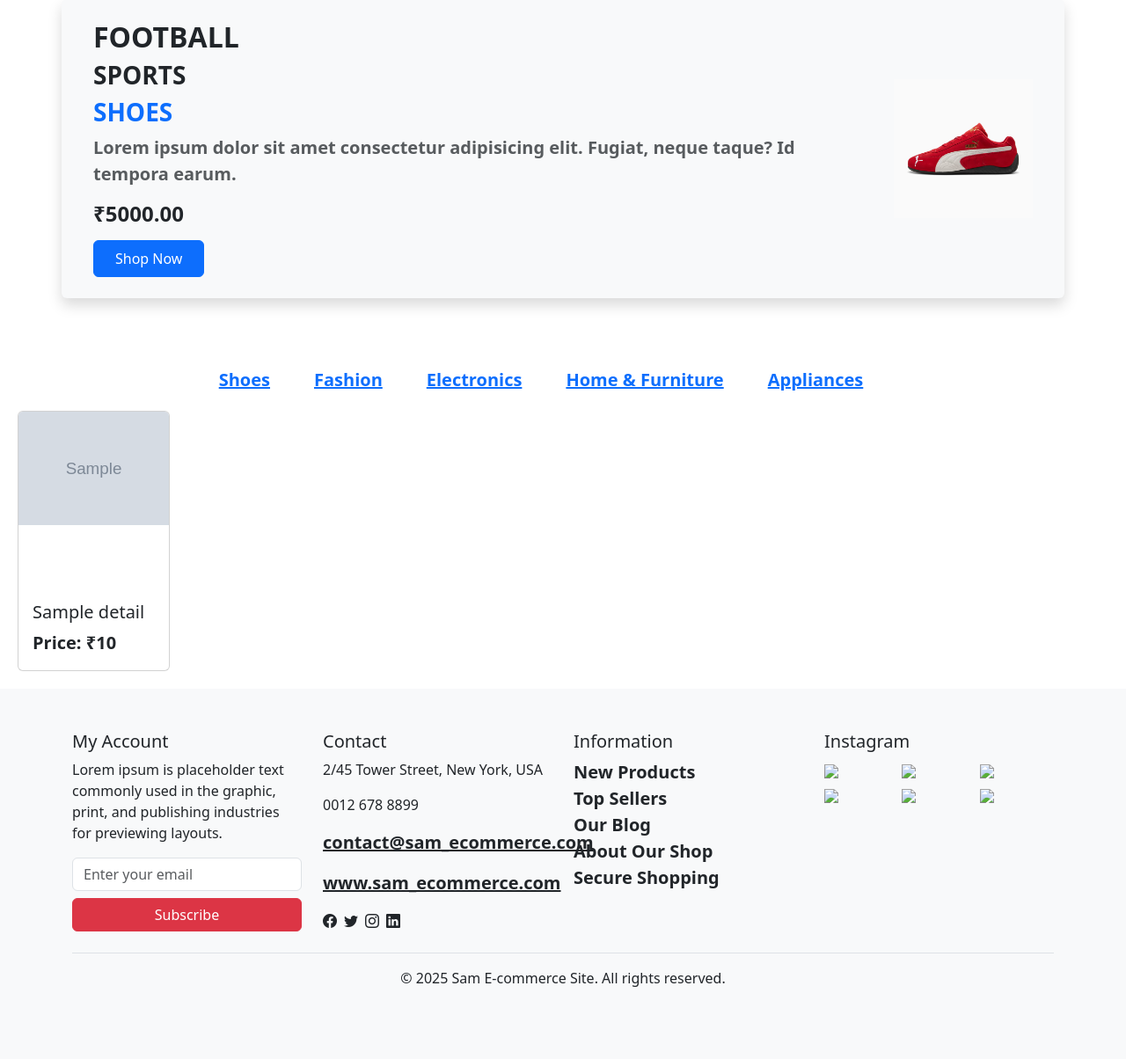
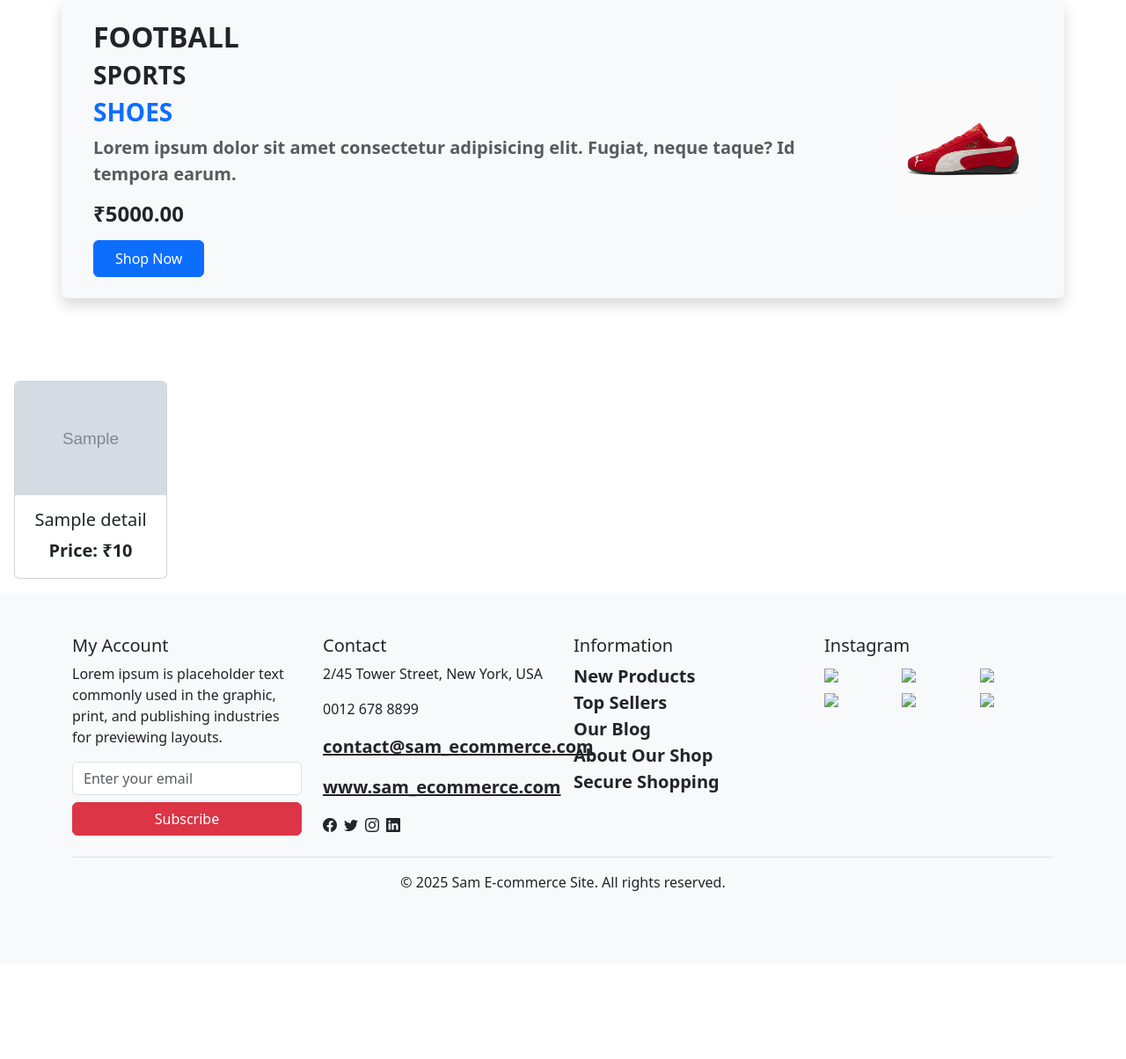
Before and after one commit to Praveensureshkumar/ecommerce-website, a Django app: page /ecommerce/ in a window 1280 px wide. Shown: the part 109-1313 px from the top of the page at 88% size. After the commit the page ends 1122 px from the top, so only its background shows below. Run offline with Django 5.2, Linux system fonts and the light colour scheme; tables that the repository leaves empty hold one stand-in row (values such as "Sample post"); grey boxes marked "Sample" are stand-in pictures; some libraries are stand-ins or nearby versions.

Commit message:
modified index file

```diff
--- a/src/ecommerce/static/css/index.css
+++ b/src/ecommerce/static/css/index.css
@@ -1,19 +1,16 @@
 
 .card{
-    margin:20px;
+
 }
-.image-container {
-    height: 200px;
-    width: 100%;
+.card:hover {
+    transform: scale(1.1);
+    transition: transform 0.2s ease-in-out;
+
 }
 
-.card-img-top {
-    max-width: 100%;
-    max-height: 100%;
-    object-fit: cover;
-}
-.card:hover {
-    transform: scale(1.2); /* Makes it 20% bigger */
-    transition: transform 0.2s ease-in-out;
-    z-index: 10; /* Ensures it appears above other elements */
-}
+@media (min-width: 768px) {
+    .custom-col {
+      width: 20%; /* 100% / 5 items = 20% */
+      flex: 0 0 auto;
+    }
+  }
--- a/src/products/admin.py
+++ b/src/products/admin.py
@@ -3,3 +3,4 @@
 # Register your models here.
 from products.models import *
 admin.site.register(index_product_details)
+admin.site.register(product_category)
--- a/src/products/models.py
+++ b/src/products/models.py
@@ -1,7 +1,10 @@
 from django.db import models
 
+class product_category(models.Model):
+    category=models.CharField(max_length=200,primary_key=True)
+
 class index_product_details(models.Model):
-
+    product_categorys=models.ForeignKey(product_category,on_delete=models.CASCADE,null=True,blank=True)
     product_id = models.AutoField(primary_key=True)
     product_name = models.CharField(max_length=30)
     product_description = models.CharField(max_length=100, null=True, blank=True)
--- a/src/templates/index.html
+++ b/src/templates/index.html
@@ -23,30 +23,32 @@
 </a>
 </section>
 <div class="products-category">
-    <div class="d-flex justify-content-center text-decoration-none">
-        <a href="">Shoes</a>
-        <a href="">Fashion</a>
-        <a href="">Electronics</a>
-        <a href="">Home & Furniture</a>
-        <a href="">Appliances</a>
+    <div class="d-flex justify-content-center gap-2">
+        {% for cat in categories %}
+            <a href="{% url 'category_products' cat.name %}" class="category text-decoration-none">{{ cat.name }}</a>
+        {% endfor %}
     </div>
 </div>
 
-
-    <section class="card-product row g-0 w-100">
-        {% for product in products %}
-        <a href="{% url 'full_product' product.product_id %}" class="col-lg-2 text-decoration-none">
-            <div class="card">
+<section class="card-product row g-0 w-100">
+    {% for product in products %}
+    <div class="custom-col col-6 p-3"> <!-- Added padding for spacing -->
+        <a href="{% url 'full_product' product.product_id %}" class="text-decoration-none d-block">
+            <div class="card h-100"> <!-- Ensures equal height for all cards -->
                 <div class="image-container">
                     <img src="{{ product.product_image.url }}" class="card-img-top" alt="{{ product.product_name }}">
                 </div>
-                <div class="card-body">
-                    <h5 class="card-title">{{ product.product_name }}</h5>
+                <div class="card-body text-center"> <!-- Center aligns content -->
+                    <h5 class="card-title">{{ product.product_name|truncatewords:10 }}</h5>
                     <p class="card-text"><strong>Price:</strong> ₹{{ product.product_price }}</p>
                 </div>
             </div>
         </a>
-        {% endfor %}
-    </section>
+    </div>
+    {% empty %}
+    <p class="text-center">No products available in this category.</p>
+    {% endfor %}
+</section>
+
 
 {% endblock %}
```
Also changed, not shown: src/products/migrations/0004_product_category_and_more.py (added).
